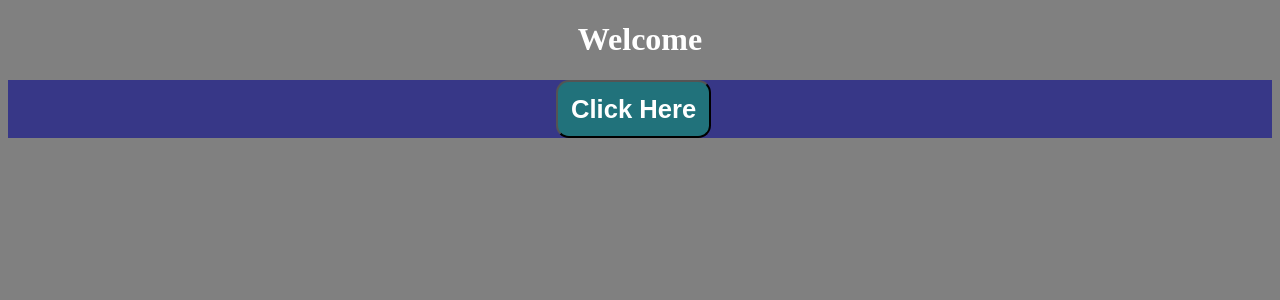
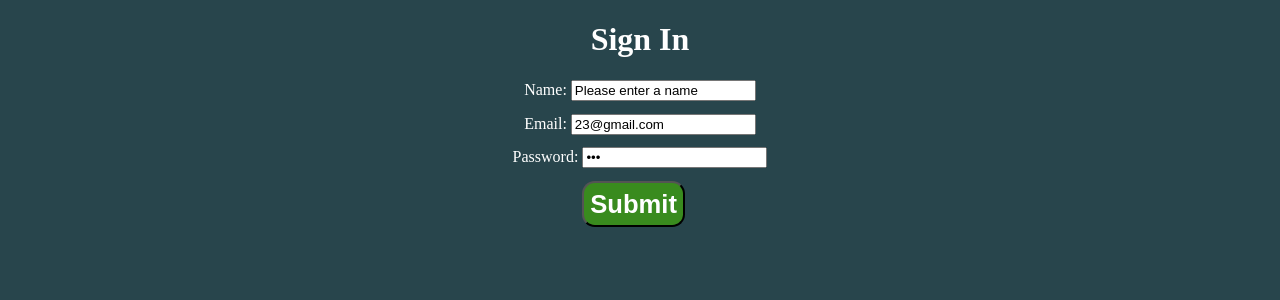
Before and after one commit to SazinSamin/ReactJs, a React (Create React App) app: page / in a window 1280 px wide. Shown: the top 300 px of the page. Built offline with nearby package versions, Linux system fonts and the light colour scheme.

Commit message:
Controlled component

```diff
--- a/public/style.css
+++ b/public/style.css
@@ -1,17 +1,17 @@
 body{
-    background-color: grey;
+    background-color: rgb(40, 69, 76);
     color: white;
     text-align: center;
 }
 
 button {
-    background-color: rgb(33, 114, 123);
+    background-color: rgb(57, 139, 30);
     color: white;
     font-size: 2vw;
     font-weight: bold;
     border-radius: 1vw;
     margin-right: 1vw;
-    padding: 1vw;
+    padding: 0.5vw;
 }
 
 button:disabled {
@@ -28,3 +28,7 @@ p{
     background-color: rgb(55, 55, 135);
     height: 20%;
 }
+
+form div{
+    margin: 1vw;
+}
--- a/src/App.js
+++ b/src/App.js
@@ -1,7 +1,7 @@
-import Event_bubbling from "./Event"
+import Form from "./Form"
 
 export default function App() {
     return <div>
-        <Event_bubbling />
+        <Form />
     </div>
 }
--- a/src/Event/index.js
+++ /dev/null
@@ -1,24 +0,0 @@
-import React from "react";
-
-// Learn more about event bubbling
-// https://github.com/SazinSamin/Web-technology/tree/main/Paradigm
-
-export default function Event_bubbling () {
-
-  const handleClickParent = (event) => {
-    alert("Click parent")
-  }
-
-  const handleClickChild = (event) => {
-    // stop event progate from child to parent
-    event.stopPropagation();
-    alert("Click child")
-  }
-
-  return <div>
-    <h1>Welcome</h1>
-    <div className="parentDiv" onClick={handleClickParent}>
-      <button onClick={handleClickChild}>Click Here</button>
-    </div>
-  </div>
-}
--- /dev/null
+++ b/src/Form/index.js
@@ -0,0 +1,68 @@
+import React, { Component, useState } from "react";
+
+export default function Form() {
+
+  const [name, setName] = useState('Please enter a name');
+  const [email, setEmail] = useState('23@gmail.com');
+  const [password, setPassword] = useState('***');
+
+  const handleName = (e) => {
+    setName(e.target.value)
+  };
+  const handleEmail = (e) => {
+    setEmail(e.target.value)
+  };
+  const handlePassword = (e) => {
+    setPassword(e.target.value)
+  };
+
+  const handleSubmit = (e) => {
+    console.log("Form is submitted");
+    const userDetails = {
+      name, email, password
+    }
+    console.log(userDetails);
+    e.preventDefault();
+  };
+
+  return (
+    <div>
+      <h1>Sign In</h1>
+      <form action="" onClick={handleSubmit}>
+        <div>
+          <label>Name: </label>
+          <input
+            type="text"
+            name="name"
+            id="name"
+            value={name}
+            onChange={handleName}
+          ></input>
+        </div>
+        <div>
+          <label>Email: </label>
+          <input
+            type="email"
+            name="email"
+            id="email"
+            value={email}
+            onChange={handleEmail}
+          ></input>
+        </div>
+        <div>
+          <label>Password: </label>
+          <input
+            type="password"
+            name="password"
+            id="password"
+            value={password}
+            onChange={handlePassword}
+          ></input>
+        </div>
+        <div>
+          <button>Submit</button>
+        </div>
+      </form>
+    </div>
+  );
+}
```
